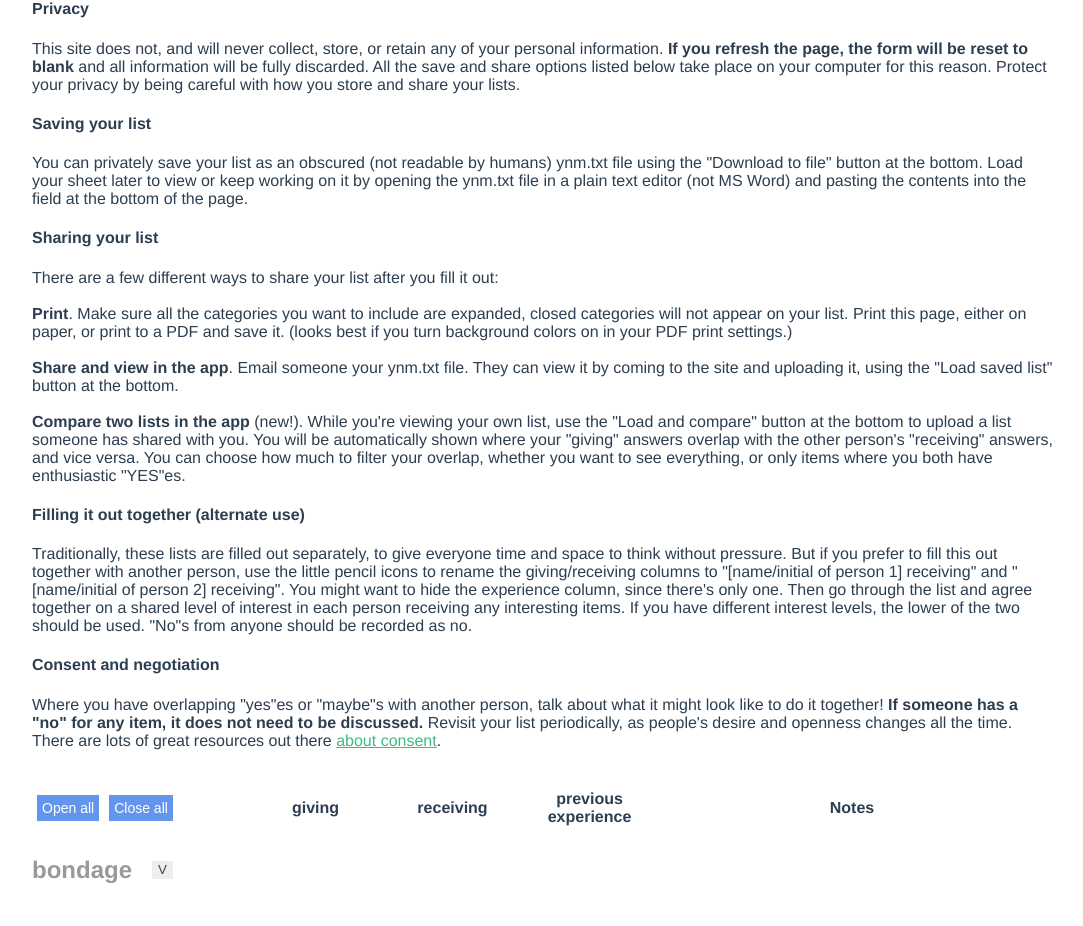
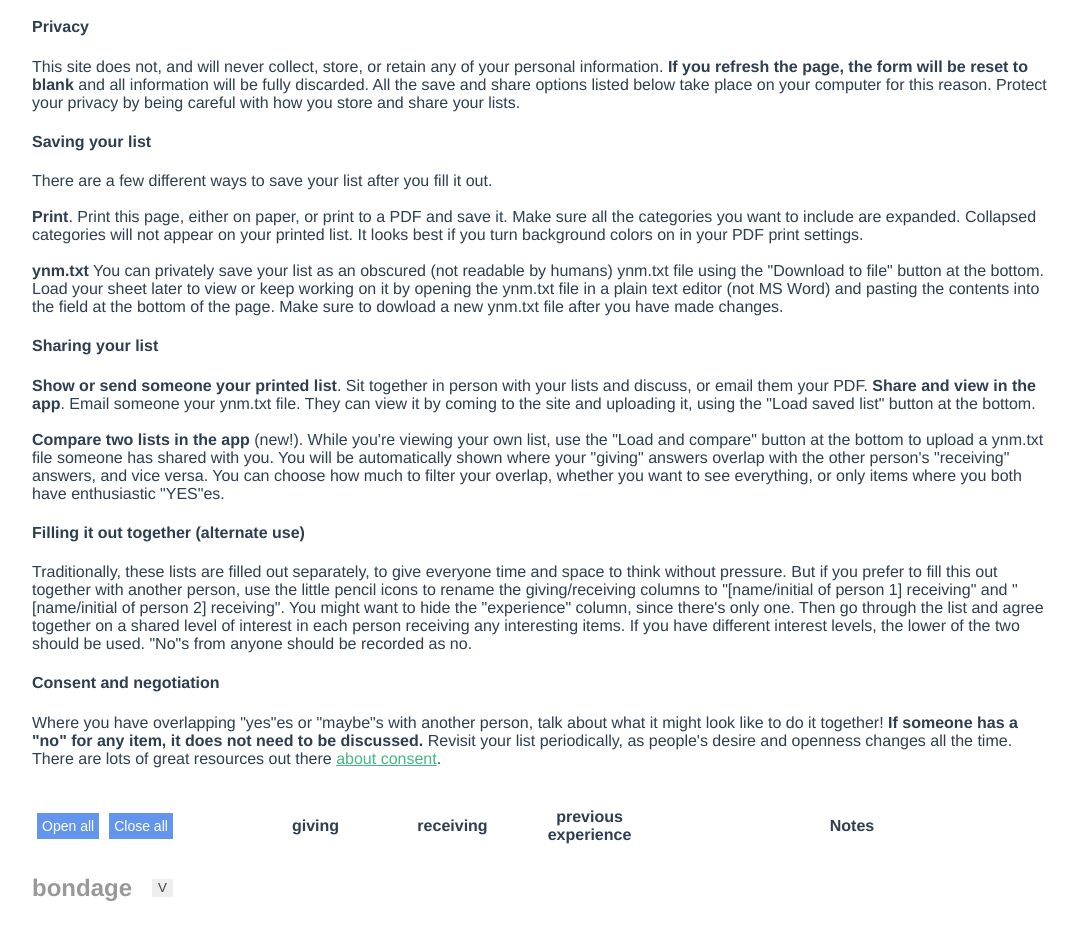
Before and after one commit to jesseharold/yesnomaybe, a Vue app: page / in a window 1280 px wide. Shown: the part 804-1730 px from the top of the page, without its empty margins (96-1179 px from the left). Built offline with nearby package versions, Linux system fonts and the light colour scheme.

Commit message:
more instructions tweaks

```diff
--- a/src/components/Intro.vue
+++ b/src/components/Intro.vue
@@ -12,7 +12,7 @@
         item you don't wish to fill out. Or just leave it in the
         blank state that each row starts in, which simply indicates "no response". When sharing, let the other
         person know you don't want to discuss all the blank items, and save your energy for the fun stuff! You can
-        always revisit later.
+        always revisit later. Also, the "previous experience" column can be removed, if it doesn't feel important to you.
       </p>
       <h4>Privacy</h4>
       <p>
@@ -23,23 +23,26 @@
       </p>
       <h4>Saving your list</h4>
       <p>
-        You can privately save your list as an obscured (not readable
+        There are a few different ways to save your list after you fill it out.<br /><br />
+        <b>Print</b>. Print this page, either on paper, or
+        print to a PDF and save it. Make sure all the categories you want to include are expanded. Collapsed categories will
+        not appear on your printed list. It looks best if you turn background colors on in your PDF print settings.
+        <br /><br />
+        <b>ynm.txt</b> You can privately save your list as an obscured (not readable
         by humans) ynm.txt file using the "Download to file" button at the bottom. Load your sheet later to view or
         keep working on it by opening the ynm.txt file in a plain text
-        editor (not MS Word) and pasting the contents into the field at the bottom of the page.
+        editor (not MS Word) and pasting the contents into the field at the bottom of the page. Make sure to dowload a new ynm.txt
+        file after you have made changes.
       </p>
       <h4>Sharing your list</h4>
       <p>
-        There are a few different ways to share your list after you fill it out:<br /><br />
-        <b>Print</b>. Make sure all the categories you want to include are expanded, closed categories will
-        not appear on your list. Print this page, either on paper, or
-        print to a PDF and save it. (looks best if you turn background colors on in your PDF print settings.)
-        <br /><br />
+        <b>Show or send someone your printed list</b>. Sit together in person with your lists and discuss, or email them your
+        PDF.
         <b>Share and view in the app</b>. Email someone your ynm.txt file. They can view it by coming to the site
         and uploading it, using the "Load saved list" button at the bottom.
         <br /><br />
         <b>Compare two lists in the app</b> (new!). While you're viewing your own list, use the "Load and compare"
-        button at the bottom to upload a list someone has shared with you. You will be automatically shown
+        button at the bottom to upload a ynm.txt file someone has shared with you. You will be automatically shown
         where your "giving" answers overlap with the other person's "receiving" answers, and vice versa.
         You can choose how much to filter
         your overlap, whether you want to see everything, or only items where you both have enthusiastic "YES"es.
@@ -49,7 +52,7 @@
         Traditionally, these lists are filled out separately, to give everyone time and space to think without
         pressure. But if you prefer to fill this out together with another person, use the little pencil icons to
         rename the giving/receiving columns to "[name/initial of person 1] receiving" and "[name/initial of person 2] receiving".
-        You might want to hide the experience column, since there's only one.
+        You might want to hide the "experience" column, since there's only one.
         Then go through the list and agree together on a shared level of interest in each person receiving any interesting items.
         If you have different interest levels, the lower of the two should be used. "No"s from anyone should be recorded as no.
       </p>
```
